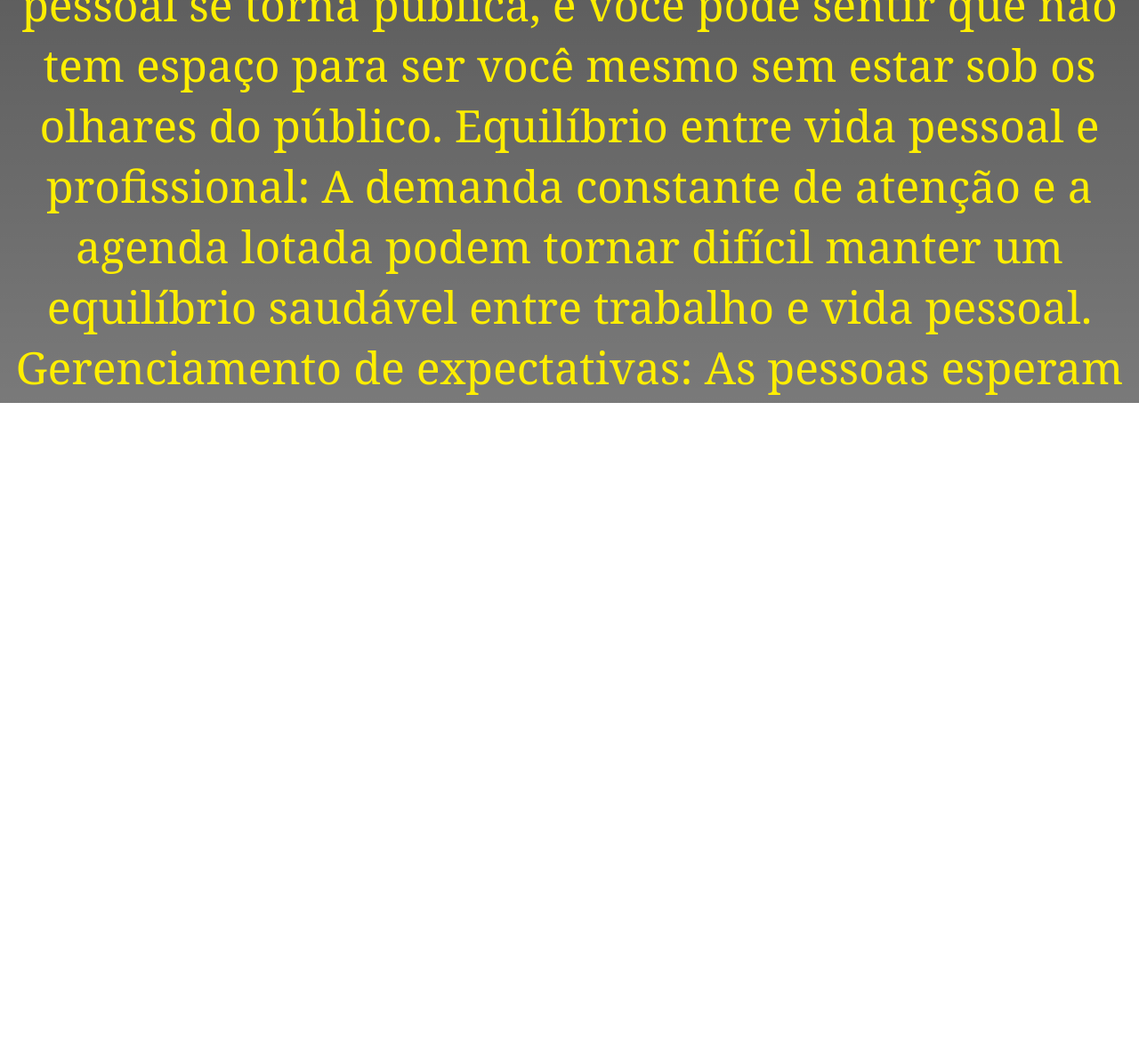
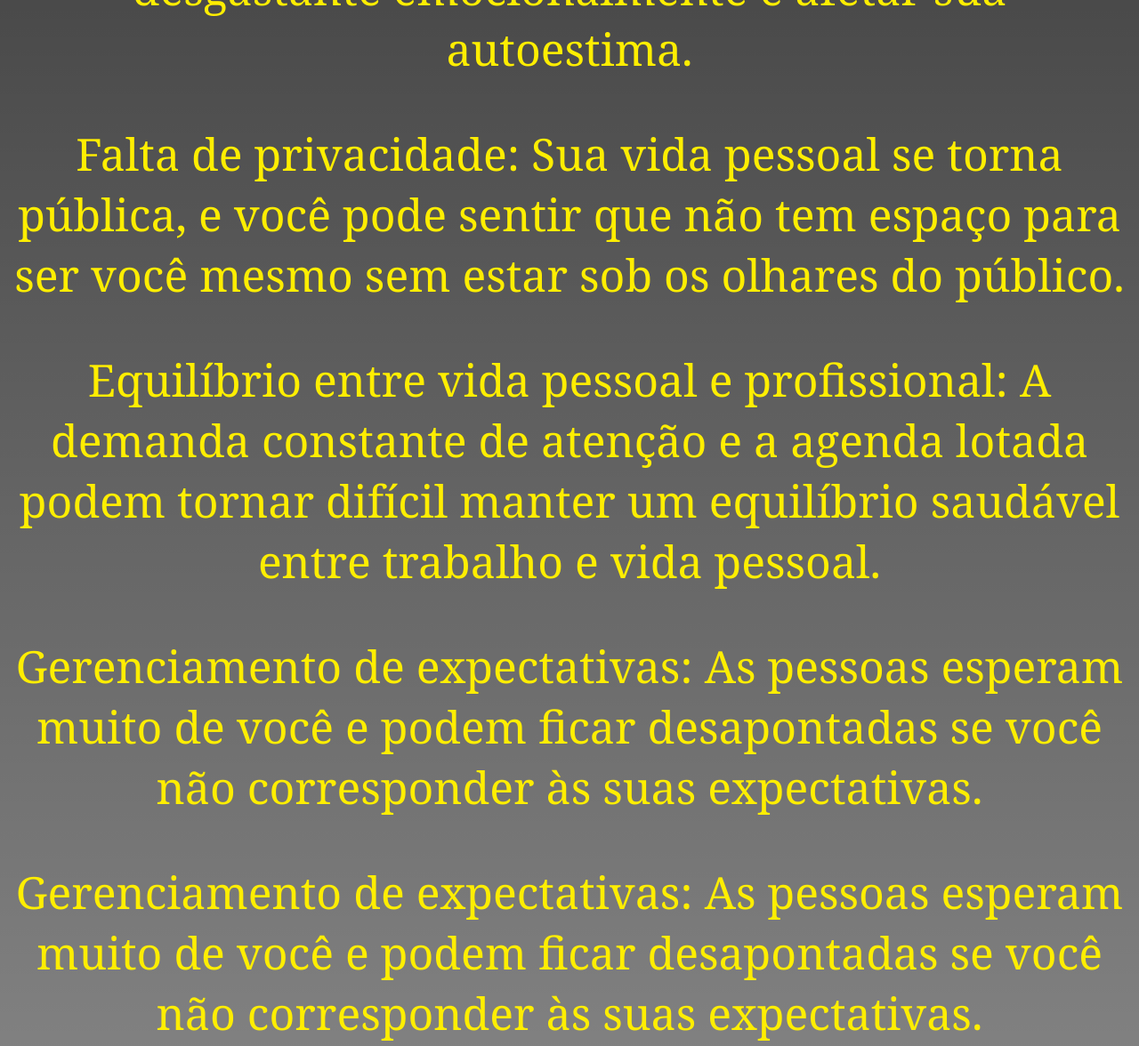
Before and after one commit to eduardomaromba/Ribeiro007, a plain HTML site: page index.html in a window 1280 px wide. Shown: the part 1580-2756 px from the top of the page at 89% size. Before the commit the page ends 2493 px from the top, so only its background shows below. Drawn offline with Linux system fonts and the light colour scheme.

Commit message:
Add files via upload

```diff
--- a/index.html
+++ b/index.html
@@ -14,15 +14,28 @@
         <img src="EXCLUSIVA-Fabricio-Pacholok-maior-treinador-do-Brasil-fala-a-verdade-sobre-treinar-Ramon-Dino-E-assustador-por-causa-disso.-2-1200x800.jpg.webp",Width="700px"height="500px">
         <p> Ser uma pessoa pública ou ter uma presença destacada na mídia pode trazer diversos desafios. Aqui estão alguns:
 
-        Pressão da mídia e da opinião pública: Você está constantemente sob escrutínio e críticas, tanto da mídia quanto do público em geral. Isso pode ser desgastante emocionalmente e afetar sua autoestima.
+        <p>Pressão da mídia e da opinião pública: Você está constantemente sob escrutínio e críticas, tanto da mídia quanto do público em geral. Isso pode ser desgastante emocionalmente e afetar sua autoestima.
 
-        Falta de privacidade: Sua vida pessoal se torna pública, e você pode sentir que não tem espaço para ser você mesmo sem estar sob os olhares do público.
+        </p>
 
-        Equilíbrio entre vida pessoal e profissional: A demanda constante de atenção e a agenda lotada podem tornar difícil manter um equilíbrio saudável entre trabalho e vida pessoal.
+        <p>Falta de privacidade: Sua vida pessoal se torna pública, e você pode sentir que não tem espaço para ser você mesmo sem estar sob os olhares do público.
 
-        Gerenciamento de expectativas: As pessoas esperam muito de você e podem ficar desapontadas se você não corresponder às suas expectativas.
+        </p>
 
-        Maior exposição a críticas e ódio online: Nas redes sociais, você pode ser alvo de ódio e críticas negativas, o que pode ser prejudicial para sua saúde mental.
+        <p>Equilíbrio entre vida pessoal e profissional: A demanda constante de atenção e a agenda lotada podem tornar difícil manter um equilíbrio saudável entre trabalho e vida pessoal.
+
+        </p>
+
+        <p>Gerenciamento de expectativas: As pessoas esperam muito de você e podem ficar desapontadas se você não corresponder às suas expectativas.
+
+        </p>
+
+        <p>Gerenciamento de expectativas: As pessoas esperam muito de você e podem ficar desapontadas se você não corresponder às suas expectativas.
+
+        </p>
+
+        <p> Maior exposição a críticas e ódio online: Nas redes sociais, você pode ser alvo de ódio e críticas negativas, o que pode ser prejudicial para sua saúde mental.</p>
+
     </p>
         <div>
                 <a href="https://www.instagram.com/ribeiro.ntz"><button>instagram criador</button></a>
```
